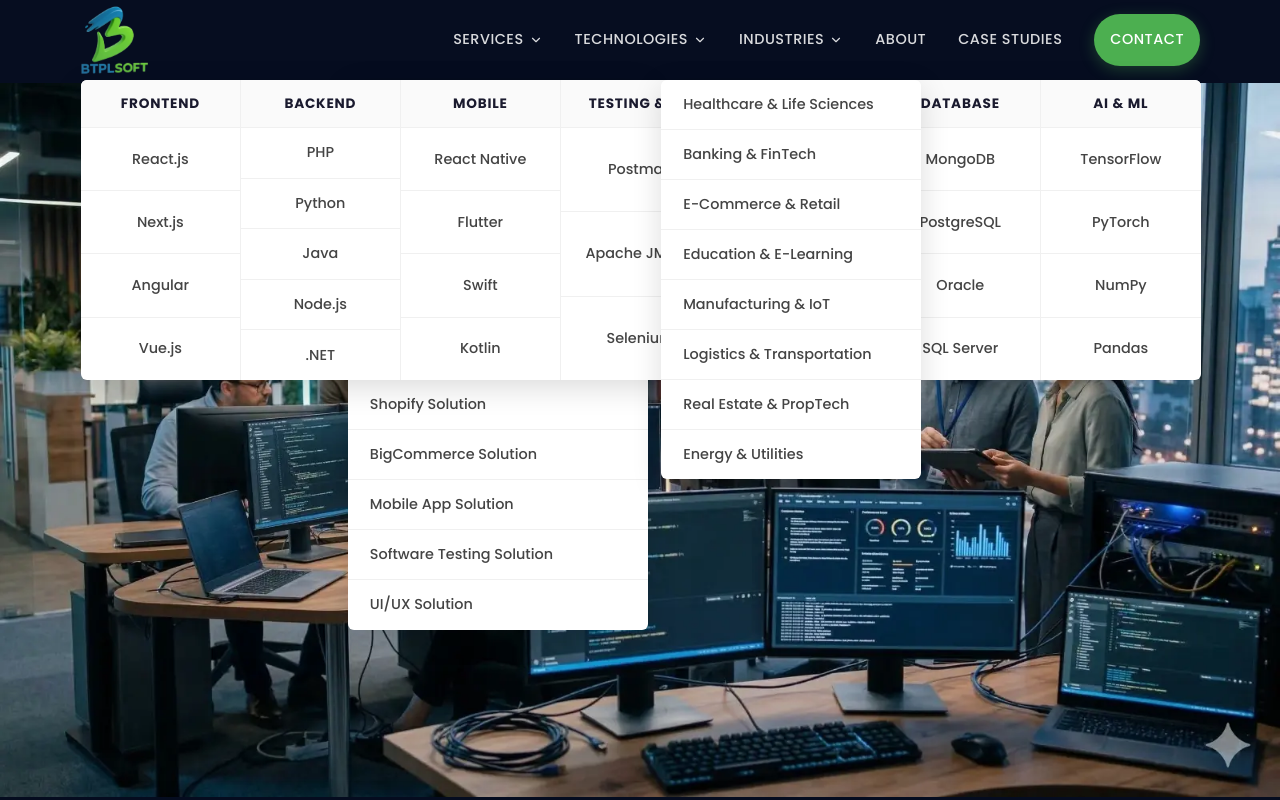
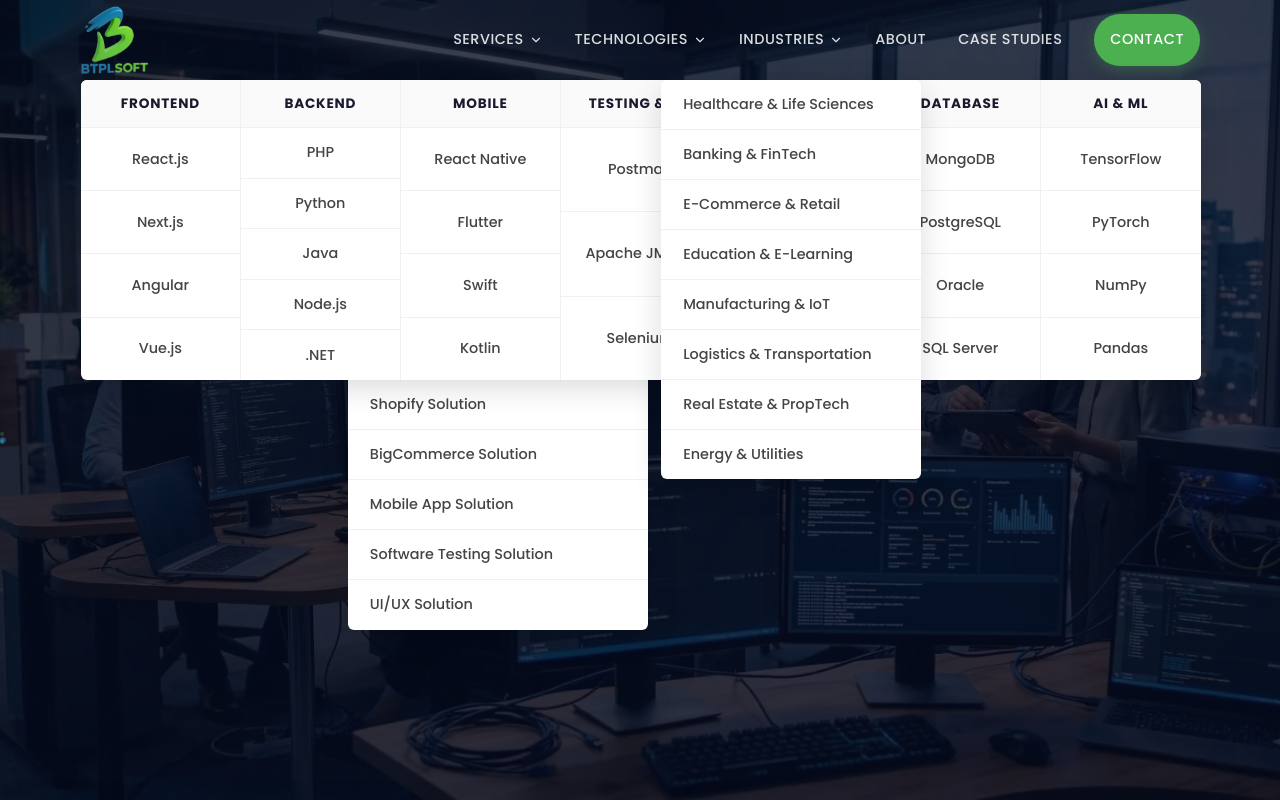
Before and after one commit to vikashchaudhary789571-dotcom/btplSoft-website, a React (Vite) app: page / in a window 1280 px wide. Shown: the top 800 px of the page. Built offline with nearby package versions, Linux system fonts and the light colour scheme.

Commit message:
Revert Round 2 perf changes (kept preload plugin + font optimizations)

```diff
--- a/src/App.css
+++ b/src/App.css
@@ -188,16 +188,6 @@
   padding-top: 80px;
 }
 
-.hero-bg-img {
-  position: absolute;
-  inset: 0;
-  width: 100%;
-  height: 100%;
-  object-fit: cover;
-  object-position: center;
-  z-index: 0;
-}
-
 .hero-bg-overlay {
   position: absolute;
   inset: 0;
@@ -263,6 +253,7 @@
   position: relative;
   z-index: 2;
   max-width: 700px;
+  animation: slideInLeft 1s ease-out;
   text-align: left;
 }
 
@@ -287,7 +278,6 @@
   border-radius: 50%;
   background: var(--primary-green);
   animation: pulse 2s ease-in-out infinite;
-  will-change: transform;
 }
 
 .hero-title {
@@ -368,6 +358,7 @@
   display: flex;
   justify-content: center;
   align-items: center;
+  animation: slideInRight 1s ease-out;
 }
 
 .hero-visual-graphic {
@@ -442,7 +433,6 @@
   backdrop-filter: blur(15px);
   animation: float 5s ease-in-out infinite;
   white-space: nowrap;
-  will-change: transform;
 }
 
 .floating-badge.badge-1 {
@@ -554,9 +544,9 @@
   letter-spacing: 0.3px;
 }
 
-.ring-1 .tech-orbit-item { animation: counterSpin1 8s linear infinite; will-change: transform; }
-.ring-2 .tech-orbit-item { animation: counterSpin2 14s linear infinite; will-change: transform; }
-.ring-3 .tech-orbit-item { animation: counterSpin3 20s linear infinite; will-change: transform; }
+.ring-1 .tech-orbit-item { animation: counterSpin1 8s linear infinite; }
+.ring-2 .tech-orbit-item { animation: counterSpin2 14s linear infinite; }
+.ring-3 .tech-orbit-item { animation: counterSpin3 20s linear infinite; }
 
 @keyframes counterSpin1 { from { transform: rotate(0deg); } to { transform: rotate(-360deg); } }
 @keyframes counterSpin2 { from { transform: rotate(0deg); } to { transform: rotate(360deg); } }
--- a/src/App.jsx
+++ b/src/App.jsx
@@ -165,27 +165,28 @@
             setYearsStarted(true)
             setClientsStarted(true)
             setCountriesStarted(true)
-            observer.disconnect()
           }
         })
       },
       { threshold: 0.3 }
     )
 
-    // Use requestIdleCallback to defer observer setup
-    const setup = () => {
+    // Wait for DOM to be ready
+    const checkAndObserve = () => {
       const statsEl = document.getElementById('stats-bar')
-      if (statsEl) observer.observe(statsEl)
+      if (statsEl) {
+        observer.observe(statsEl)
+      } else {
+        // Retry after a short delay if element not found
+        setTimeout(checkAndObserve, 100)
+      }
     }
-    if ('requestIdleCallback' in window) {
-      requestIdleCallback(setup)
-    } else {
-      setTimeout(setup, 200)
-    }
+
+    checkAndObserve()
     return () => observer.disconnect()
   }, [setProjectsStarted, setYearsStarted, setClientsStarted, setCountriesStarted])
 
-  // Scroll animation observer — deferred to idle
+  // Scroll animation observer
   useEffect(() => {
     const observer = new IntersectionObserver(
       (entries) => {
@@ -198,14 +199,7 @@
       },
       { threshold: 0.1 }
     )
-    const setup = () => {
-      document.querySelectorAll('.animate-on-scroll').forEach(el => observer.observe(el))
-    }
-    if ('requestIdleCallback' in window) {
-      requestIdleCallback(setup)
-    } else {
-      setTimeout(setup, 300)
-    }
+    document.querySelectorAll('.animate-on-scroll').forEach(el => observer.observe(el))
     return () => observer.disconnect()
   }, [])
 
@@ -284,8 +278,7 @@
         <Route path="/" element={<>
 
       {/* ===== HERO SECTION ===== */}
-      <section className="hero-section" id="hero">
-        <img src={bannerImg} alt="" className="hero-bg-img" width="1920" height="1080" fetchPriority="high" />
+      <section className="hero-section" id="hero" style={{ backgroundImage: `url(${bannerImg})`, backgroundSize: 'cover', backgroundPosition: 'center', backgroundRepeat: 'no-repeat' }}>
         <div className="hero-bg-overlay"></div>
         <div className="hero-grid-pattern"></div>
         <div className="hero-particles">
--- a/src/components/Navbar.css
+++ b/src/components/Navbar.css
@@ -10,7 +10,7 @@
   display: flex;
   align-items: center;
   justify-content: space-between;
-  transition: background var(--transition-normal), box-shadow var(--transition-normal), height var(--transition-normal);
+  transition: all var(--transition-normal);
   background: transparent;
 }
 
@@ -102,7 +102,7 @@
   letter-spacing: 0.5px;
   background: var(--primary-green);
   color: var(--white) !important;
-  transition: background var(--transition-normal), box-shadow var(--transition-normal), transform var(--transition-normal);
+  transition: all var(--transition-normal);
   box-shadow: 0 4px 15px rgba(76, 175, 80, 0.3);
   margin-left: 16px;
   height: 64% !important;
@@ -134,7 +134,7 @@
   height: 3px;
   background: var(--white);
   border-radius: 2px;
-  transition: transform var(--transition-normal), opacity var(--transition-normal);
+  transition: all var(--transition-normal);
 }
 
 .navbar.scrolled .mobile-menu-btn span {
```
